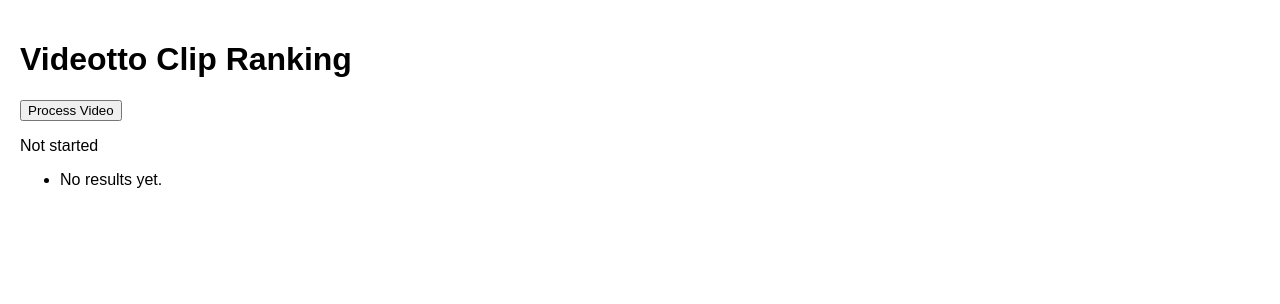
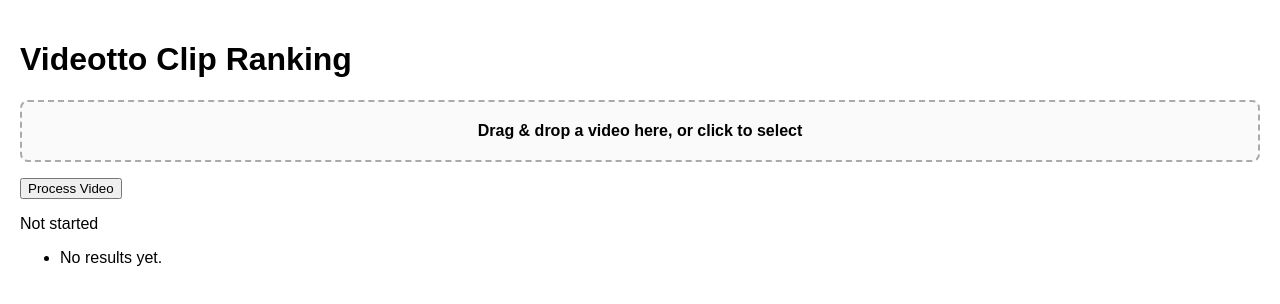
Before and after one commit to damiangohrh123/videotto-video-clips, a React (Create React App) app in the folder frontend/: page / in a window 1280 px wide. Shown: the top 304 px of the page. Built offline with nearby package versions, Linux system fonts and the light colour scheme.

Commit message:
Add drag-and-drop video upload and file processing with backend integration

```diff
--- a/frontend/src/App.js
+++ b/frontend/src/App.js
@@ -69,20 +69,51 @@
   const [jobId, setJobId] = useState(null);
   const [results, setResults] = useState([]);
   const [polling, setPolling] = useState(false);
+  const [videoFile, setVideoFile] = useState(null);
+  const [videoUrl, setVideoUrl] = useState("/sample.mp4");
+
+  // Handle file drop or selection
+  const handleFileChange = (e) => {
+    const file = e.target.files ? e.target.files[0] : e.dataTransfer.files[0];
+    if (file && file.type.startsWith("video/")) {
+      setVideoFile(file);
+      setVideoUrl(URL.createObjectURL(file));
+      setStatus("Video loaded: " + file.name);
+    }
+  };
+
+  const handleDrop = (e) => {
+    e.preventDefault();
+    handleFileChange(e);
+  };
+
+  const handleDragOver = (e) => {
+    e.preventDefault();
+  };
 
   const handleProcess = async () => {
     setStatus("Processing...");
     setResults([]);
+    if (!videoFile) {
+      setStatus("No video file selected");
+      return;
+    }
     try {
+      const formData = new FormData();
+      formData.append("file", videoFile);
       const res = await fetch("http://localhost:8000/process", {
         method: "POST",
-        headers: { "Content-Type": "application/json" },
+        body: formData,
       });
       const data = await res.json();
-      setJobId(data.job_id);
-      setStatus("Processing started (Job: " + data.job_id + ")");
-      setPolling(true);
-      pollStatus(data.job_id);
+      if (data.job_id) {
+        setJobId(data.job_id);
+        setStatus("Processing started (Job: " + data.job_id + ")");
+        setPolling(true);
+        pollStatus(data.job_id);
+      } else {
+        setStatus("Failed to get job ID");
+      }
     } catch (err) {
       setStatus("Failed to start processing");
     }
@@ -129,7 +160,31 @@
     <div style={{ padding: "20px", fontFamily: "sans-serif" }}>
       <h1>Videotto Clip Ranking</h1>
 
-      <button onClick={handleProcess} disabled={polling}>
+      <div
+        onDrop={handleDrop}
+        onDragOver={handleDragOver}
+        style={{
+          border: "2px dashed #aaa",
+          borderRadius: 8,
+          padding: 20,
+          marginBottom: 16,
+          background: "#fafafa",
+          textAlign: "center",
+        }}
+      >
+        <input
+          type="file"
+          accept="video/*"
+          style={{ display: "none" }}
+          id="video-upload"
+          onChange={handleFileChange}
+        />
+        <label htmlFor="video-upload" style={{ cursor: "pointer" }}>
+          <b>Drag & drop a video here, or click to select</b>
+        </label>
+      </div>
+
+      <button onClick={handleProcess} disabled={polling || !videoUrl}>
         Process Video
       </button>
 
@@ -138,11 +193,11 @@
       <ul>
         {results.length > 0 ? (
           results.map((clip, idx) => (
-            <li key={idx} style={{ marginBottom: "30px" }}>
+            <li key={idx} style={{ marginBottom: '30px' }}>
               <b>Clip {idx + 1}:</b> {clip.start} - {clip.end} <br />
               <i>{clip.reason}</i>
               <br />
-              <VideoClipPlayer start={clip.start} end={clip.end} src={"/sample.mp4"} />
+              <VideoClipPlayer start={clip.start} end={clip.end} src={videoUrl} />
             </li>
           ))
         ) : (
```
Also changed, not shown: 2 other files (tests, documents, lock files or other folders).
